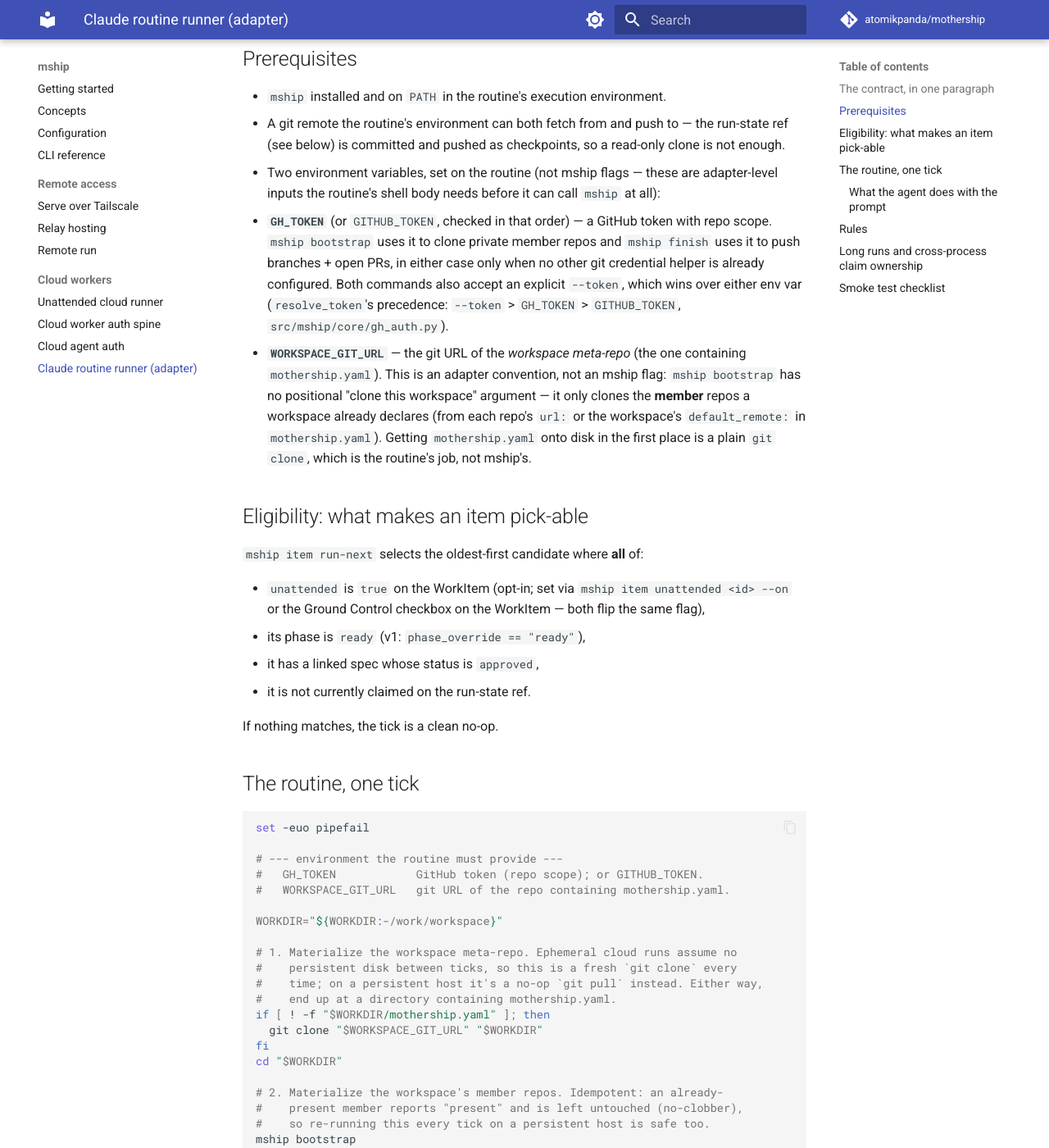
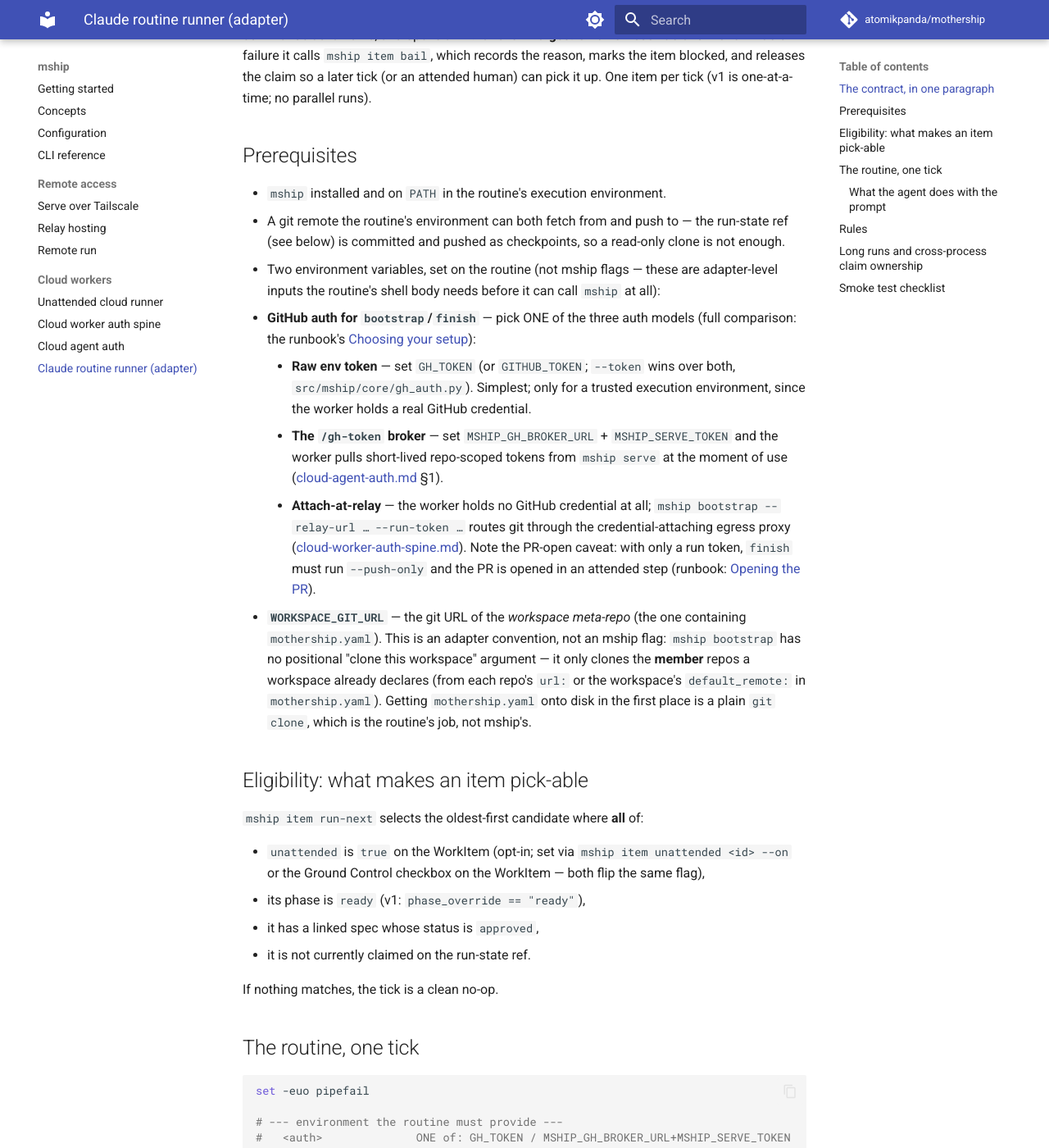
Before and after one commit to atomikpanda/mothership, an MkDocs documentation site: the page built from docs/adapters/claude-routine-runner.md, in a window 1280 px wide and 1400 px high, scrolled down 775 px. Shown: the whole window at 82% size. Built offline with MkDocs 1.6.1 and Material for MkDocs 9.7.7, drawn with Linux system fonts in a browser that asks for light colours; comment, search, counter and statistics services are not loaded; some of the changed text lies outside the part shown.

Commit message:
docs: pull-API runner prerequisites offer all three auth models
Claude-Session: https://claude.ai/code/session_014KE6RJkqUvU8eiAJNPgHLL

```diff
--- a/docs/adapters/claude-routine-runner.md
+++ b/docs/adapters/claude-routine-runner.md
@@ -1,4 +1,11 @@
-# Reference Adapter: a Claude Routine as the Unattended-Run Host
+# Pull-API runner: a Claude routine as the unattended-run host
+
+> **Where this fits:** this is the **pull** variant of the
+> [unattended cloud runner](../unattended-cloud-runner.md) — instead of
+> scheduling one routine per named spec, `mship item run-next` selects and
+> claims the next eligible item from a backlog. How the worker *authenticates*
+> is an independent choice (see Prerequisites below): any of the three auth
+> models works with this selection model.
 
 This documents **one concrete host** for the unattended runner (spec
 `unattended-runner`, AC8): a Claude routine on a cron schedule (or the
@@ -36,13 +43,23 @@ one-at-a-time; no parallel runs).
 - Two environment variables, set on the routine (not mship flags — these are
   adapter-level inputs the routine's shell body needs before it can call
   `mship` at all):
-  - **`GH_TOKEN`** (or `GITHUB_TOKEN`, checked in that order) — a GitHub
-    token with repo scope. `mship bootstrap` uses it to clone private member
-    repos and `mship finish` uses it to push branches + open PRs, in either
-    case only when no other git credential helper is already configured.
-    Both commands also accept an explicit `--token`, which wins over either
-    env var (`resolve_token`'s precedence: `--token` > `GH_TOKEN` >
-    `GITHUB_TOKEN`, `src/mship/core/gh_auth.py`).
+  - **GitHub auth for `bootstrap`/`finish`** — pick ONE of the three auth
+    models (full comparison: the runbook's
+    [Choosing your setup](../unattended-cloud-runner.md#choosing-your-setup)):
+    - **Raw env token** — set `GH_TOKEN` (or `GITHUB_TOKEN`; `--token` wins
+      over both, `src/mship/core/gh_auth.py`). Simplest; only for a trusted
+      execution environment, since the worker holds a real GitHub credential.
+    - **The `/gh-token` broker** — set `MSHIP_GH_BROKER_URL` +
+      `MSHIP_SERVE_TOKEN` and the worker pulls short-lived repo-scoped tokens
+      from `mship serve` at the moment of use
+      ([cloud-agent-auth.md](../cloud-agent-auth.md) §1).
+    - **Attach-at-relay** — the worker holds no GitHub credential at all;
+      `mship bootstrap --relay-url … --run-token …` routes git through the
+      credential-attaching egress proxy
+      ([cloud-worker-auth-spine.md](../cloud-worker-auth-spine.md)). Note the
+      PR-open caveat: with only a run token, `finish` must run `--push-only`
+      and the PR is opened in an attended step (runbook:
+      [Opening the PR](../unattended-cloud-runner.md#opening-the-pr-why-it-is-a-separate-step-today)).
   - **`WORKSPACE_GIT_URL`** — the git URL of the *workspace meta-repo* (the
     one containing `mothership.yaml`). This is an adapter convention, not an
     mship flag: `mship bootstrap` has no positional "clone this workspace"
@@ -70,7 +87,8 @@ If nothing matches, the tick is a clean no-op.
 set -euo pipefail
 
 # --- environment the routine must provide ---
-#   GH_TOKEN            GitHub token (repo scope); or GITHUB_TOKEN.
+#   <auth>              ONE of: GH_TOKEN / MSHIP_GH_BROKER_URL+MSHIP_SERVE_TOKEN
+#                       / relay --relay-url+--run-token (see Prerequisites).
 #   WORKSPACE_GIT_URL   git URL of the repo containing mothership.yaml.
 
 WORKDIR="${WORKDIR:-/work/workspace}"
```
